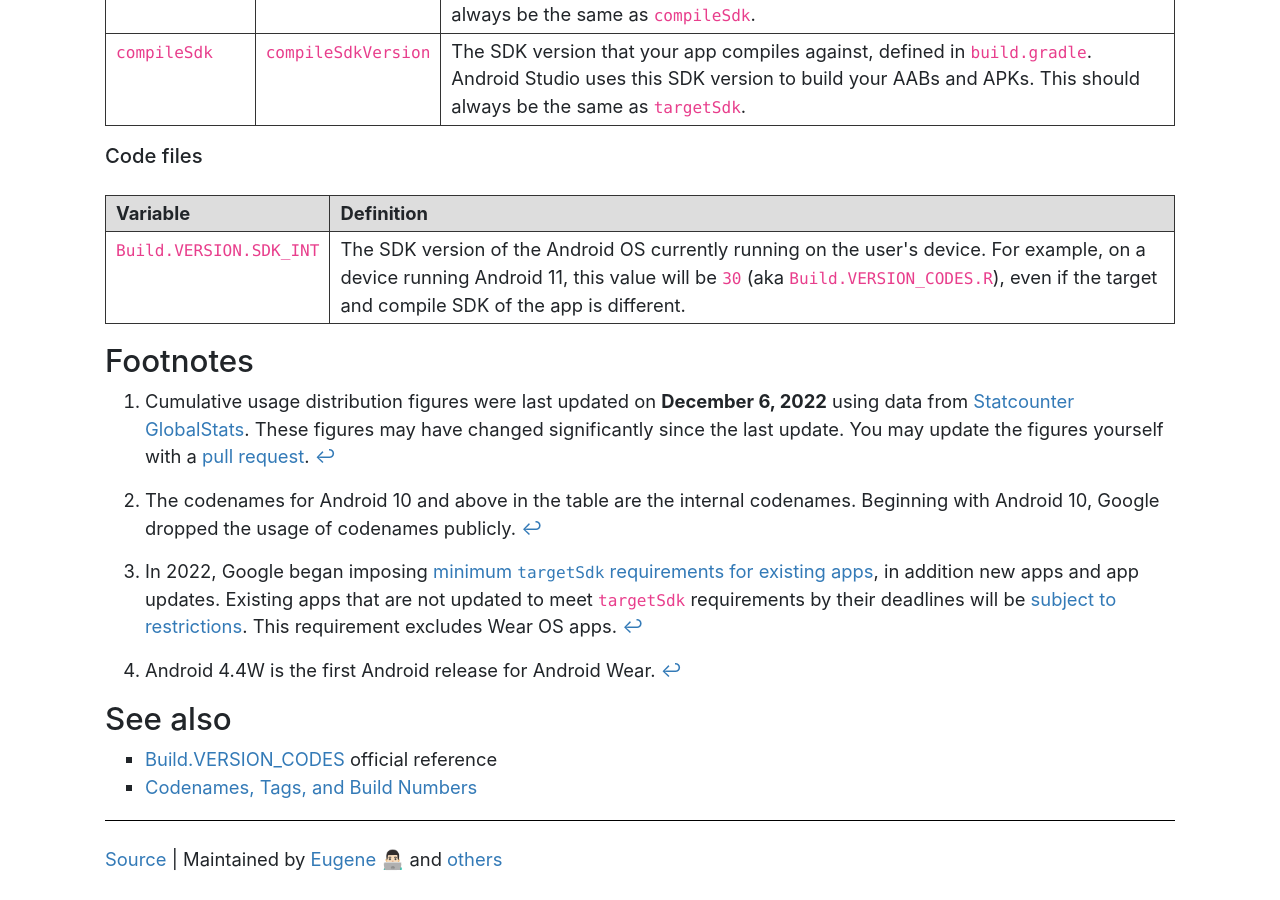
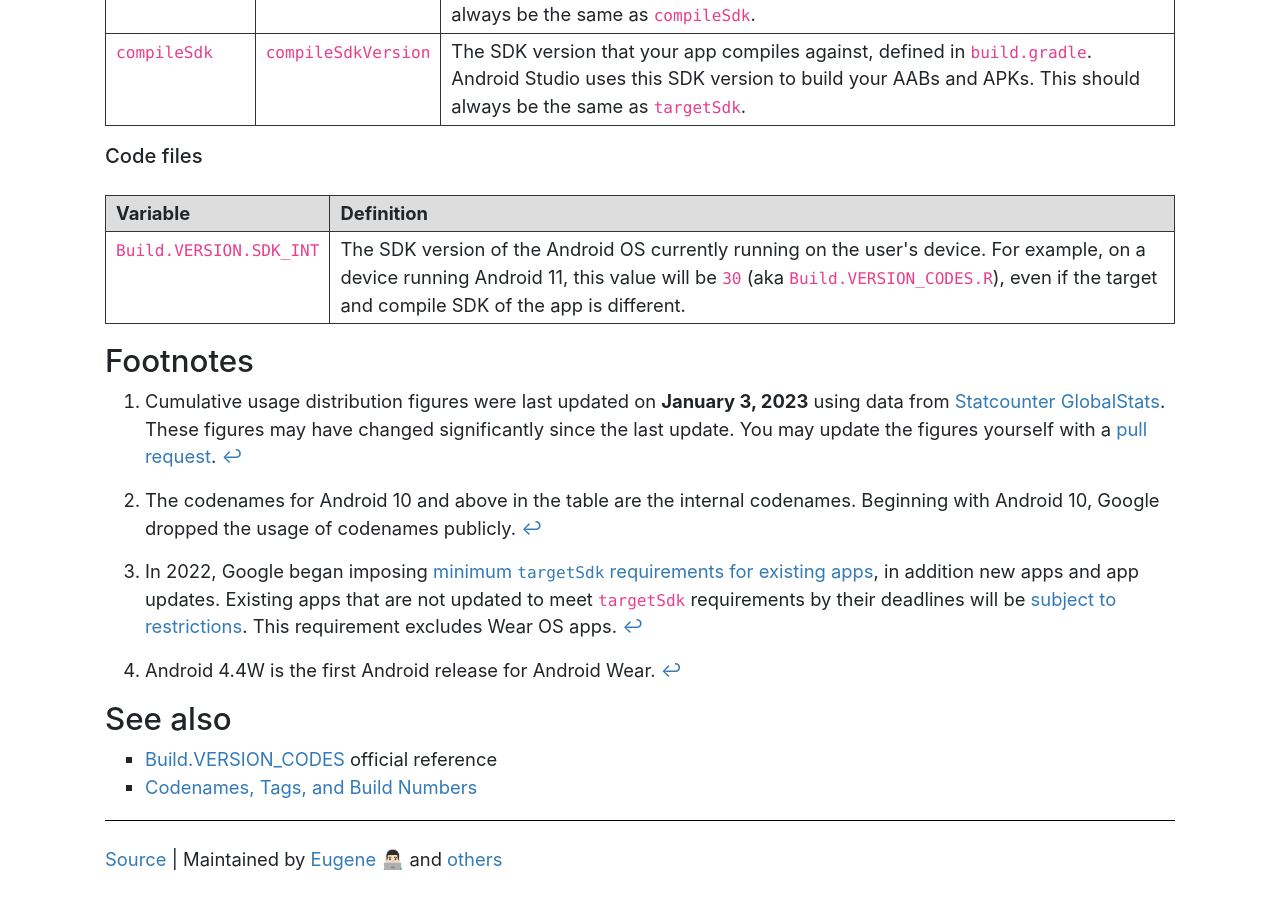
Before and after one commit to ebelinski/apilevels, a Jekyll site: the page built from index.md, in a window 1280 px wide and 900 px high, scrolled down 2017 px. Built offline with Jekyll 4.4.1, drawn with Linux system fonts in a browser that asks for light colours; comment, search, counter and statistics services are not loaded.

Commit message:
Fixed date of last usage update.

```diff
--- a/index.md
+++ b/index.md
@@ -340,7 +340,7 @@ This is an overview of all Android versions and their corresponding identifiers
 <div class="footnotes">
   <ol>
     <li id="fn:1">
-      <p>Cumulative usage distribution figures were last updated on <b>December 6, 2022</b> using data from <a href="https://gs.statcounter.com/android-version-market-share/mobile-tablet/worldwide">Statcounter GlobalStats</a>. These figures may have changed significantly since the last update. You may update the figures yourself with a <a href="https://github.com/ebelinski/apilevels">pull request</a>. <a href="#fnref:1" class="reversefootnote">↩</a></p>
+      <p>Cumulative usage distribution figures were last updated on <b>January 3, 2023</b> using data from <a href="https://gs.statcounter.com/android-version-market-share/mobile-tablet/worldwide">Statcounter GlobalStats</a>. These figures may have changed significantly since the last update. You may update the figures yourself with a <a href="https://github.com/ebelinski/apilevels">pull request</a>. <a href="#fnref:1" class="reversefootnote">↩</a></p>
     </li>
     <li id="fn:2">
       <p>The codenames for Android 10 and above in the table are the internal codenames. Beginning with Android 10, Google dropped the usage of codenames publicly. <a href="#fnref:2" class="reversefootnote">↩</a></p>
```
